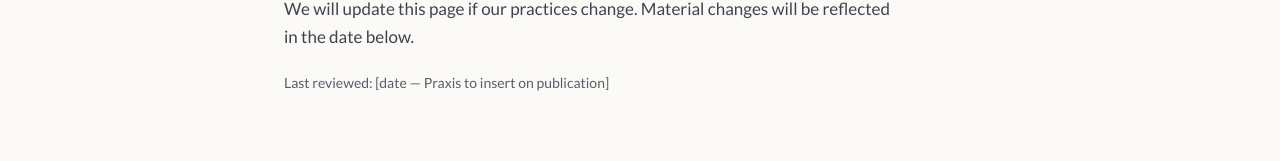
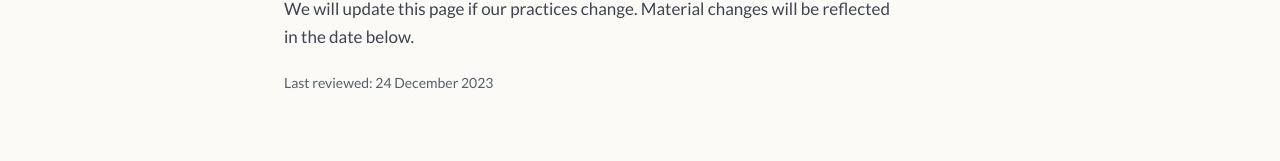
Before and after one commit to seancoutinho/praxiszw, a Next.js app: page /privacy in a window 1280 px wide. Shown: the part 3525-3686 px from the top of the page. Built offline with nearby package versions, Linux system fonts and the light colour scheme.

Commit message:
Update last reviewed date in Privacy and Terms pages

```diff
--- a/app/privacy/page.js
+++ b/app/privacy/page.js
@@ -127,7 +127,7 @@ export default function PrivacyPage() {
               We will update this page if our practices change. Material changes will be
               reflected in the date below.
             </p>
-            <p className="small muted">Last reviewed: [date — Praxis to insert on publication]</p>
+            <p className="small muted">Last reviewed: 24 December 2023</p>
           </div>
         </div>
       </section>
--- a/app/terms/page.js
+++ b/app/terms/page.js
@@ -93,7 +93,7 @@ export default function TermsPage() {
               to <a href={`mailto:${contact.email}`}>{contact.emailLabel}</a>, or to{' '}
               {contact.addressOneLine}.
             </p>
-            <p className="small muted">Last reviewed: [date — Praxis to insert on publication]</p>
+            <p className="small muted">Last reviewed: 24 December 2023</p>
           </div>
         </div>
       </section>
```
